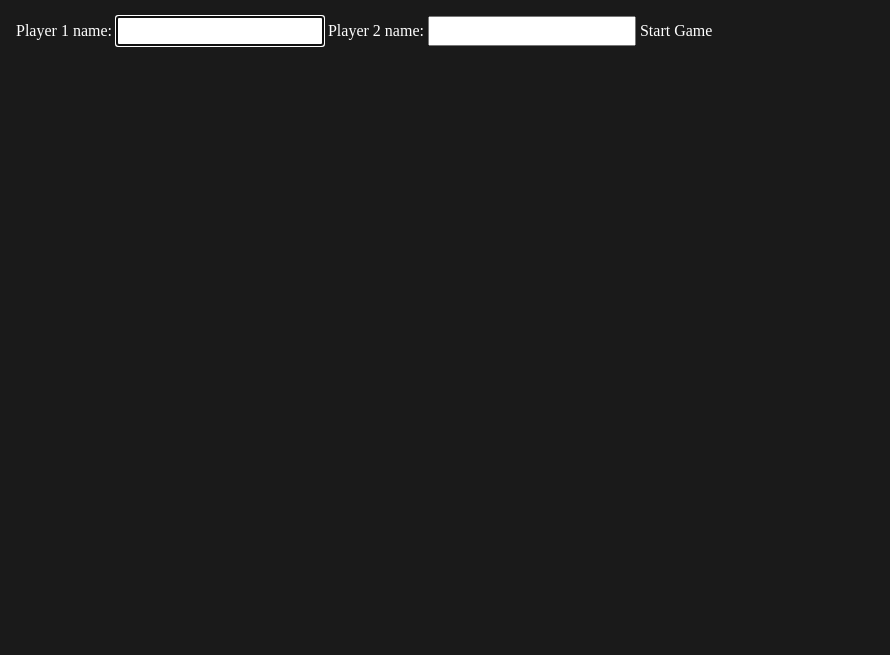
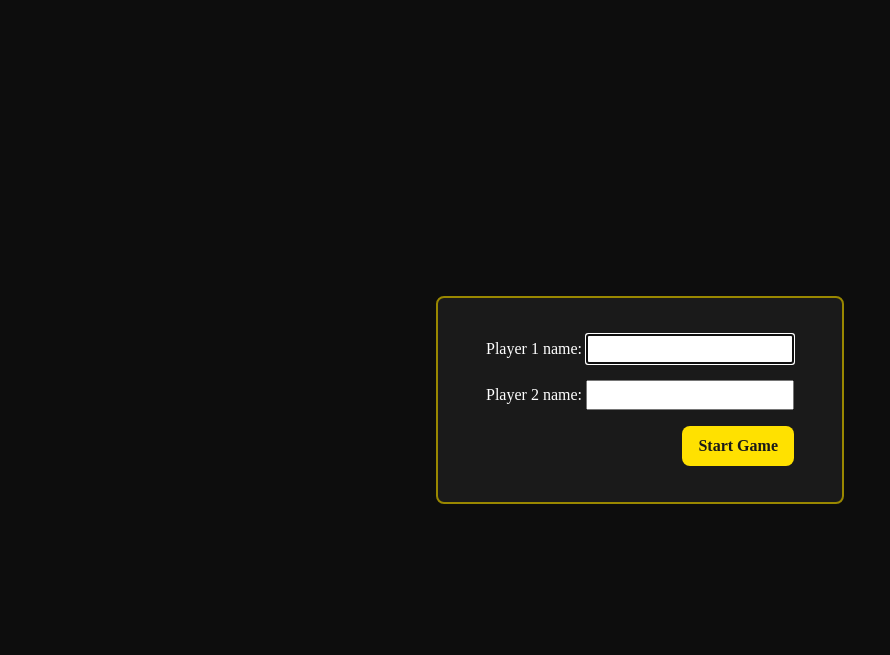
Before and after one commit to gonza2323/odin-tic-tac-toe, a plain HTML site: page index.html in a window 1280 px wide. Shown: the whole page, without its empty margins (0-890 px from the left). Drawn offline with Linux system fonts and the light colour scheme.

Commit message:
Add some rudimentary styling

```diff
--- a/index.html
+++ b/index.html
@@ -37,7 +37,7 @@
                 Player 2 name:
                 <input type="text" name="player2name">
             </label>
-            <button type="submit">Start Game</button>
+            <button type="submit" class="button">Start Game</button>
         </form>
     </dialog>
 </body>
--- a/script.js
+++ b/script.js
@@ -77,12 +77,14 @@ function createGame(player1, player2) {
         if (checkPlayerWon(currentPlayer)) {
             console.log(`${currentPlayer.getName()} won!`);
             gameOver = true;
+            ui.showWin();
             return true;
         }
 
         if (board.isFull()) {
             console.log("It's a tie!");
             gameOver = true;
+            ui.showTie();
             return true;
         }
 
@@ -216,6 +218,12 @@ const ui = (function() {
         resetBoard();
     }
 
+    function showWin() {
+    }
+
+    function showTie() {
+    }
+
     const newGameDialog = document.querySelector(".new-game-dialog");
     newGameDialog.addEventListener("submit", handleNewGame);
     newGameDialog.addEventListener('keydown', e => {
@@ -232,5 +240,6 @@ const ui = (function() {
 
     createBoardUI();
     newGameDialog.showModal();
-    return {};
+
+    return { showWin, showTie };
 })();
--- a/style.css
+++ b/style.css
@@ -125,14 +125,45 @@ dialog:modal {
     max-height: none;
 }
 
-.new-game-dialog {
-    background-color: var(--gray-900);
+.new-game-dialog[open] {
+    background-color: var(--gray-950);
     color: white;
     border: none;
 
     position: fixed;
     width: 100vw;
     height: 100vh;
+
+    display: flex;
+    justify-content: center;
+    align-items: center;
+}
+
+form {
+    background-color: var(--gray-900);
+    border: 2px solid var(--accent2-700);
+    border-radius: 8px;
+    padding: 36px 48px;
+
+    display: flex;
+    flex-direction: column;
+    gap: 16px;
+}
+
+label {
+    display: block;
+}
+
+.button {
+    background-color: var(--accent2-500);
+    color: var(--gray-900);
+    font-weight: bold;
+    border-radius: 8px;
+    padding: 8px 16px;
+}
+
+.button[type="submit"] {
+    align-self: flex-end;
 }
 
 
```
